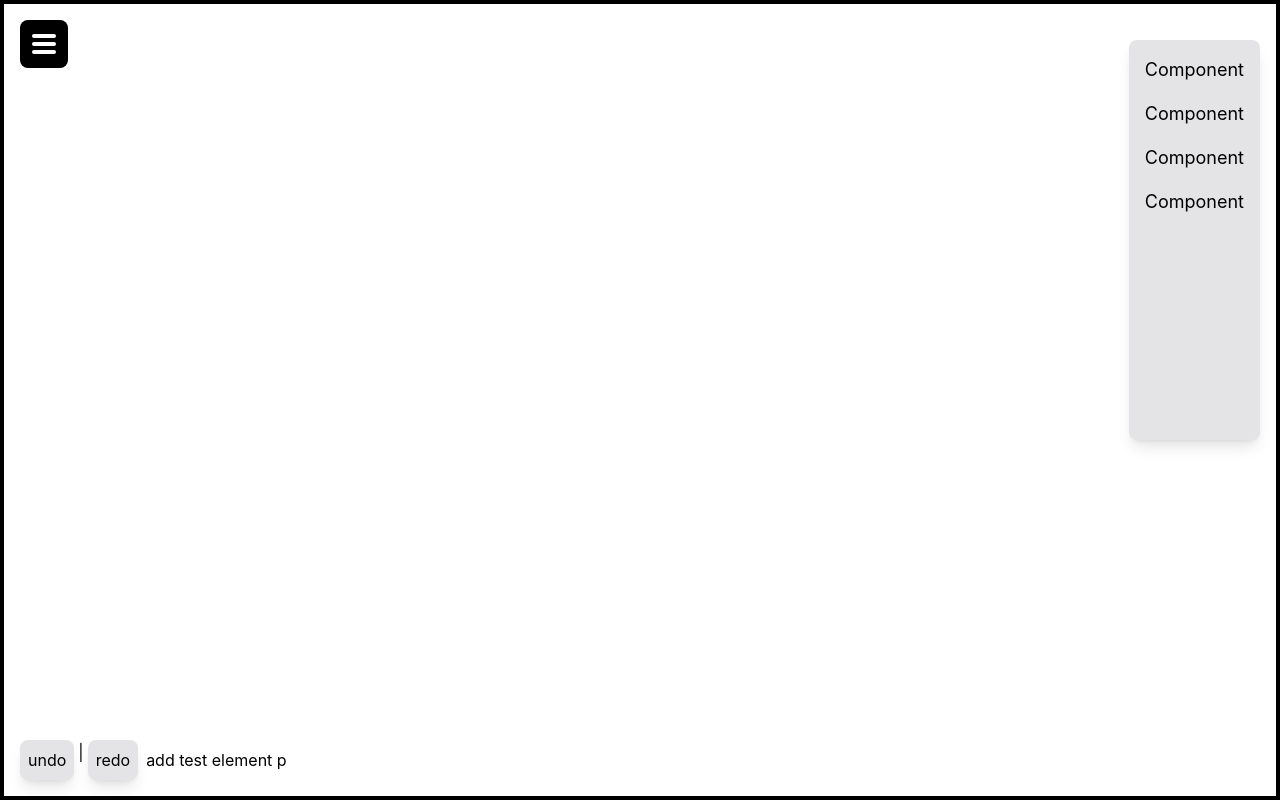
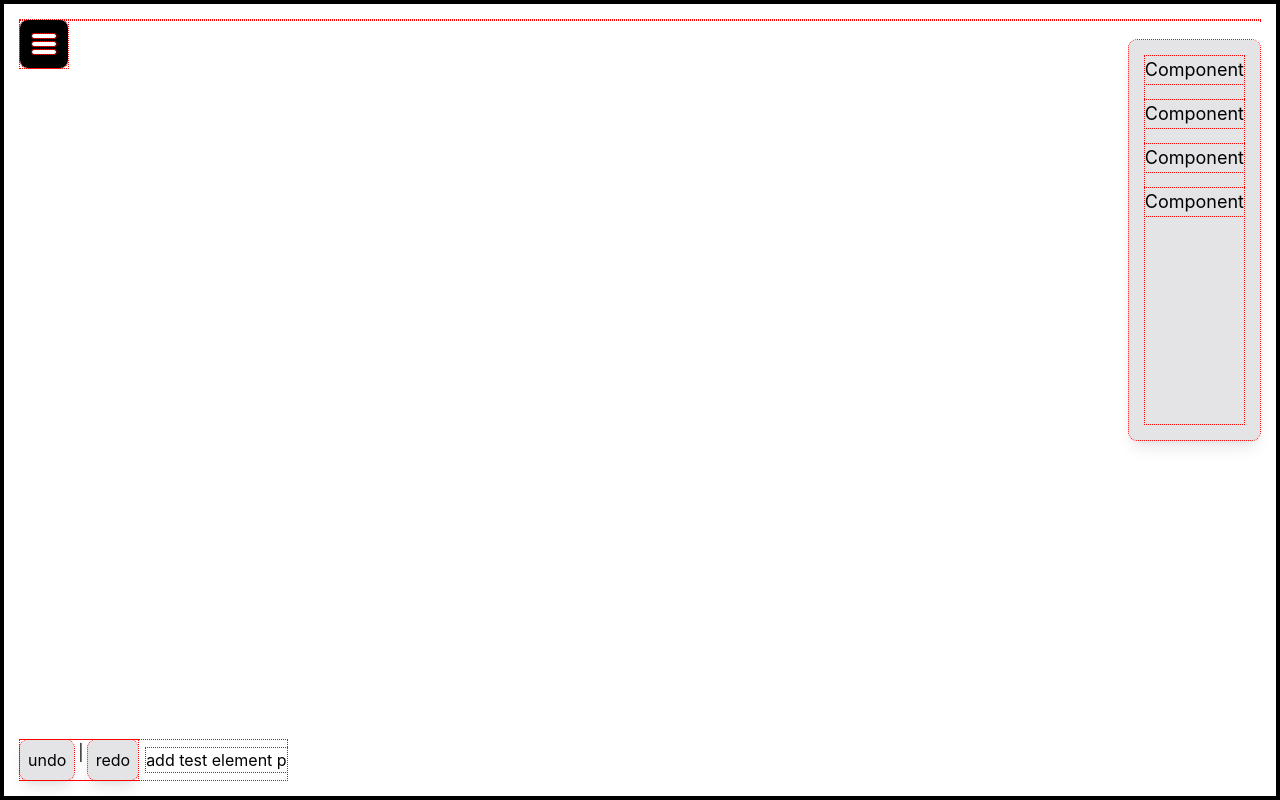
Before and after one commit to linus-jansson/webpage-builder, a Next.js app: page / in a window 1280 px wide. Built offline with nearby package versions, Linux system fonts and the light colour scheme.

Commit message:
DEBUG: css outline

```diff
--- a/src/app/coreGlobals.css
+++ b/src/app/coreGlobals.css
@@ -17,6 +17,9 @@ a {
 }
 
 * {
+    /* outline debug */
+    outline: 1px dotted red;
+
     box-sizing: border-box;
 }
 
```
